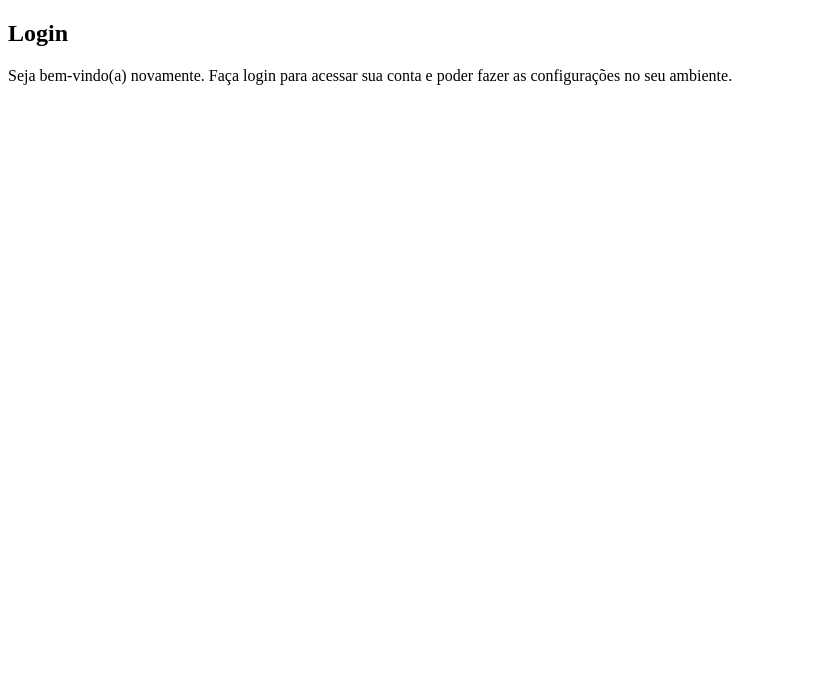
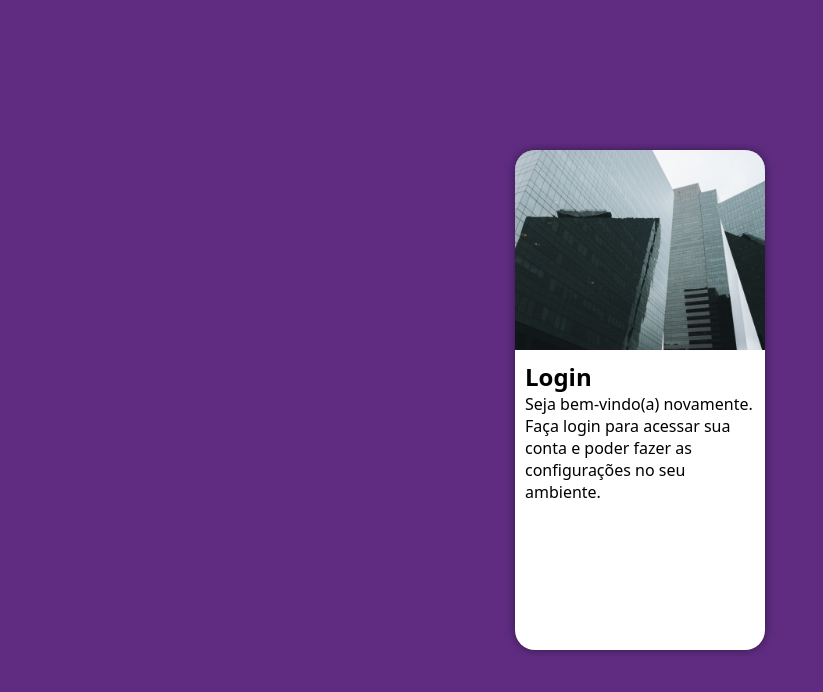
Before and after one commit to pansiniffc/projeto-login, a plain HTML site: page index.html in a window 1280 px wide. Shown: the whole page, without its empty margins (0-823 px from the left). Drawn offline with Linux system fonts and the light colour scheme.

Commit message:
interface

```diff
--- a/estilos/style.css
+++ b/estilos/style.css
@@ -5,3 +5,48 @@
     Verde: #49a09d
     Lilas: #5f2c82
 */
+
+* {
+    font-family: system-ui, -apple-system, BlinkMacSystemFont, 'Segoe UI', Roboto, Oxygen, Ubuntu, Cantarell, 'Open Sans', 'Helvetica Neue', sans-serif;
+    padding: 0;
+    margin: 0;
+    box-sizing: border-box;
+}
+
+body, html{
+    background-color: #5f2c82;
+    height: 100vh;
+    width: 100vw;
+}
+
+main {
+    position: relative;
+    height: 100vh;
+    width: 100vw;
+}
+
+section#login{
+    position: absolute;
+    top: 50%;
+    left: 50%;
+    transform: translate(-50%, -50%);
+    background-color: white;
+    width: 250px;
+    height: 500px;
+    border-radius: 20px;
+    overflow: hidden;
+    box-shadow: 0px 0px 10px rgba(0, 0, 0, 0.452);
+}
+
+section#login > div#imagem{
+    display: block;
+    background: #5f2c82 url(../imagens/metal.jpg) no-repeat;
+    background-size: cover;
+    background-position: left bottom;
+    height: 200px;
+}
+
+section#login > div#formulario{
+    display: block;
+    padding: 10px;
+}
```
Also changed, not shown: index.html (line endings or trailing spaces).
